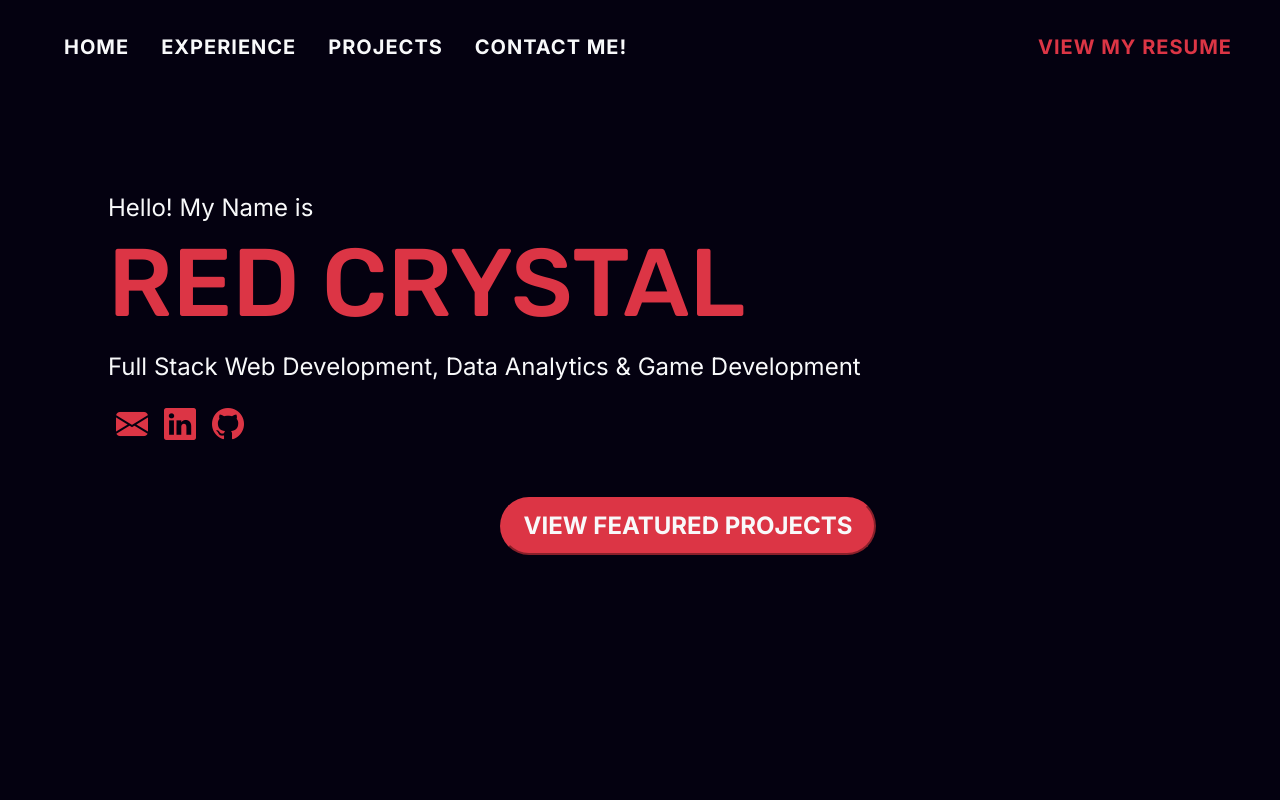
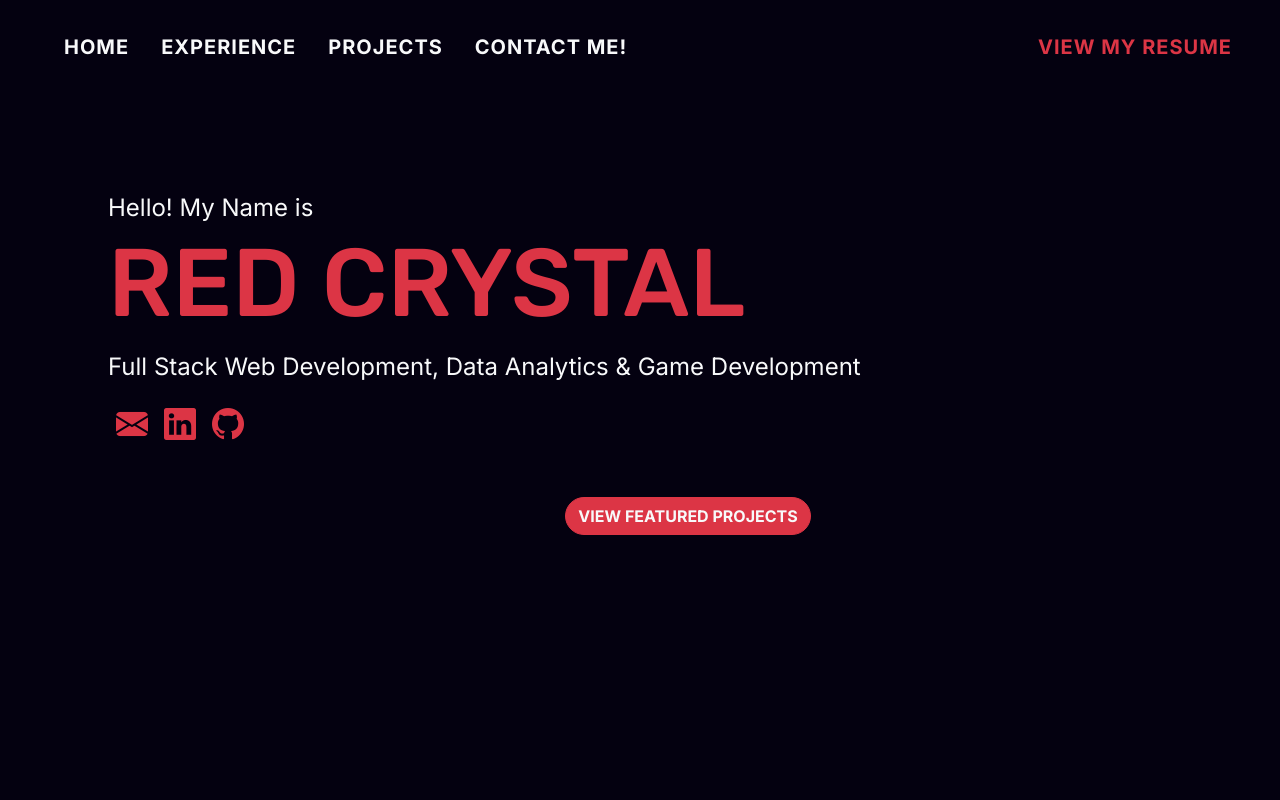
Before and after one commit to Reinigen/webportfolio, a Next.js app in the folder webportfolio/: page / in a window 1280 px wide. Shown: the top 800 px of the page. Built offline with nearby package versions, Linux system fonts and the light colour scheme.

Commit message:
Updated Link to projects

```diff
--- a/webportfolio/src/app/page.tsx
+++ b/webportfolio/src/app/page.tsx
@@ -1,4 +1,3 @@
-import Link from "next/link";
 import Contact from "./contact/contact";
 import Projects from "./projects/page";
 import Experience from "./experience/experience"
@@ -30,9 +29,12 @@ export default function Home() {
           ><i className="p-2 bi bi-github text-danger" /></a>
       </div>
       <div className="my-5 d-flex justify-content-center">
-        <button className="btn-danger">
-          <Link href="#projects" className="nav-link rounded-pill text-light text-uppercase fw-bold" > View Featured Projects </Link>
-        </button>
+        <a
+          href="#projects"
+          className="btn btn-danger rounded-pill text-light text-uppercase fw-bold"
+        >
+          View Featured Projects
+        </a>
       </div>
     </div>
     <Experience experience={experienceData} />
```
Also changed, not shown: 1 other file (tests, documents, lock files or other folders).
